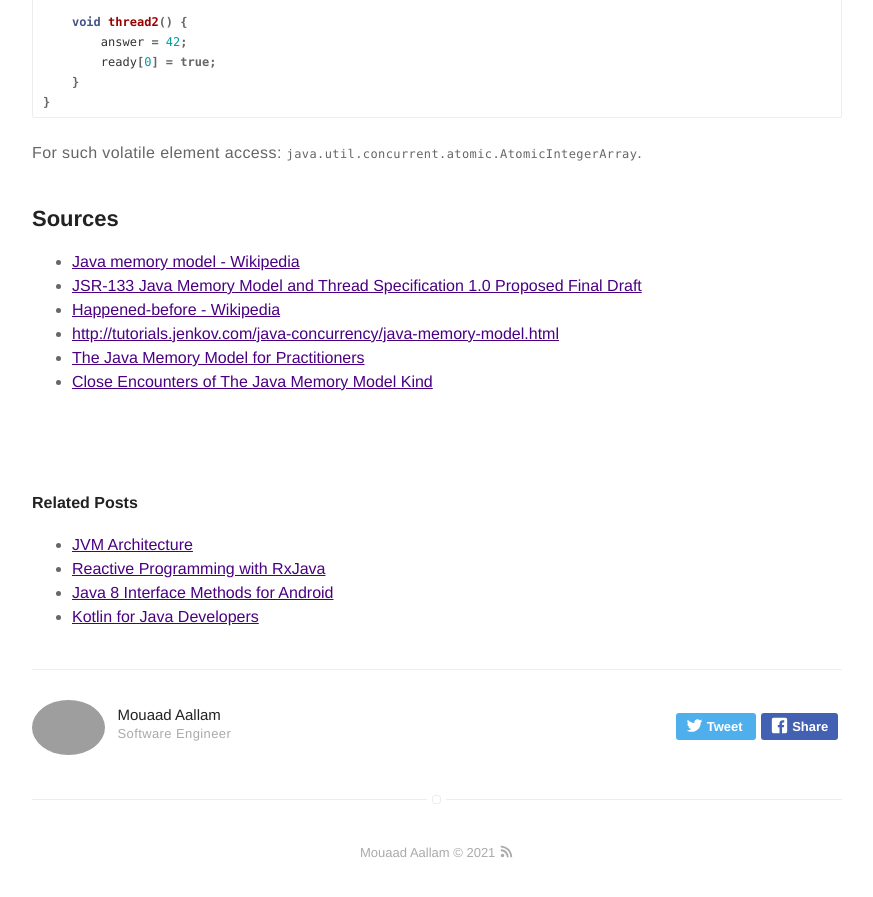
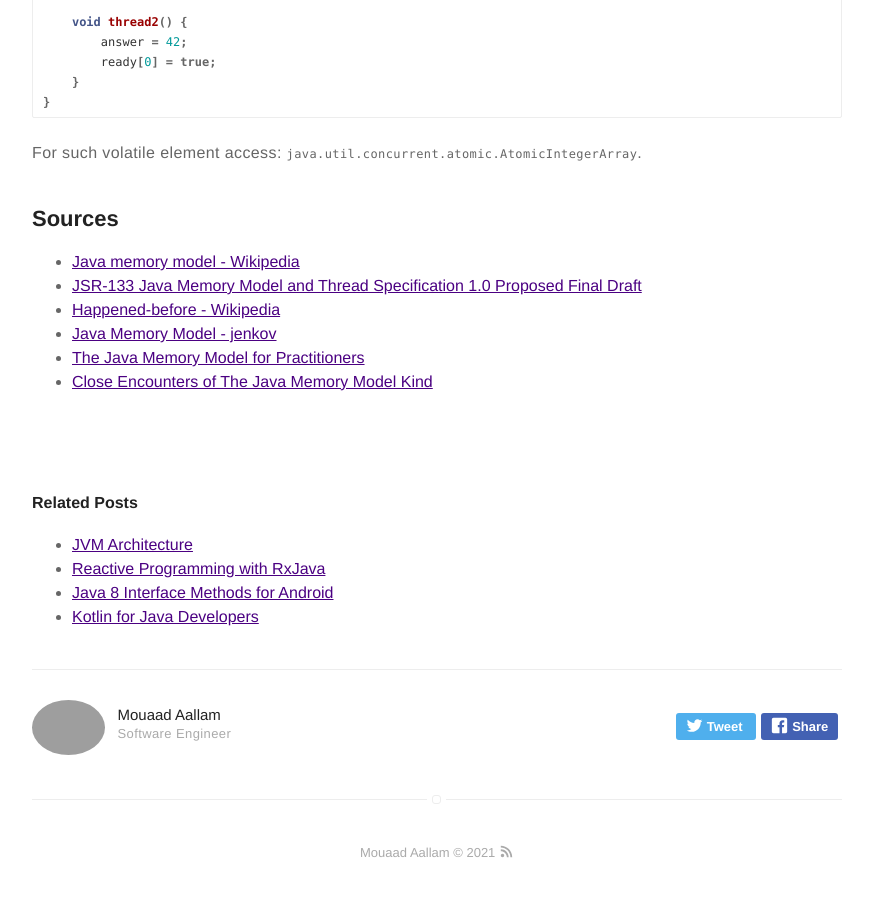
Before and after one commit to aallam/aallam.github.io, a Jekyll site: the page built from _posts/2019-08-24-java-memory-model.md, in a window 1280 px wide and 900 px high, scrolled down 10376 px. Shown: the top 897 px of the window, without its empty margins (203-1076 px from the left). Built offline with Jekyll 4.4.1, drawn with Linux system fonts in a browser that asks for light colours; some of the changed lines change nothing that is shown.

Commit message:
fix(jmm): update sources url

```diff
--- a/_posts/2019-08-24-java-memory-model.md
+++ b/_posts/2019-08-24-java-memory-model.md
@@ -400,7 +400,7 @@ For such volatile element access: `java.util.concurrent.atomic.AtomicIntegerArra
 * [Java memory model - Wikipedia](https://en.wikipedia.org/wiki/Java_memory_model)
 * [JSR-133 Java Memory Model and Thread Specification 1.0 Proposed Final Draft](https://download.oracle.com/otndocs/jcp/memory_model-1.0-pfd-spec-oth-JSpec/)
 * [Happened-before - Wikipedia](https://en.wikipedia.org/wiki/Happened-before)
-* [http://tutorials.jenkov.com/java-concurrency/java-memory-model.html](http://tutorials.jenkov.com/java-concurrency/java-memory-model.html)
+* [Java Memory Model - jenkov](http://tutorials.jenkov.com/java-concurrency/java-memory-model.html)
 * [The Java Memory Model for Practitioners](https://www.youtube.com/watch?v=XgiXKPEILoc)
 * [Close Encounters of The Java Memory Model Kind](https://shipilev.net/blog/2016/close-encounters-of-jmm-kind/)
 
```
